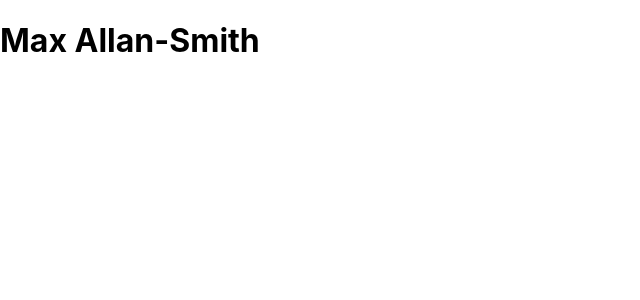
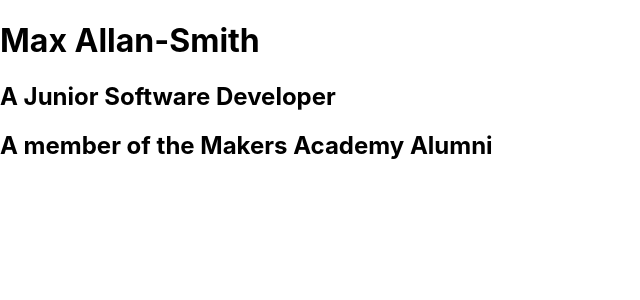
Before and after one commit to MaxAllan-Smith/portfolio, a React (Create React App) app: page / in a window 1280 px wide. Shown: the top 300 px of the page, without its empty margins (0-640 px from the left). Built offline with nearby package versions, Linux system fonts and the light colour scheme.

Commit message:
Added some basic design

```diff
--- a/src/Components/Homepage/homepage.jsx
+++ b/src/Components/Homepage/homepage.jsx
@@ -2,6 +2,8 @@
     return (
         <div className="formHomepage">
             <h1>Max Allan-Smith</h1>
+            <h2>A Junior Software Developer</h2>
+            <h2>A member of the Makers Academy Alumni</h2>
         </div>
      );
 }
```
